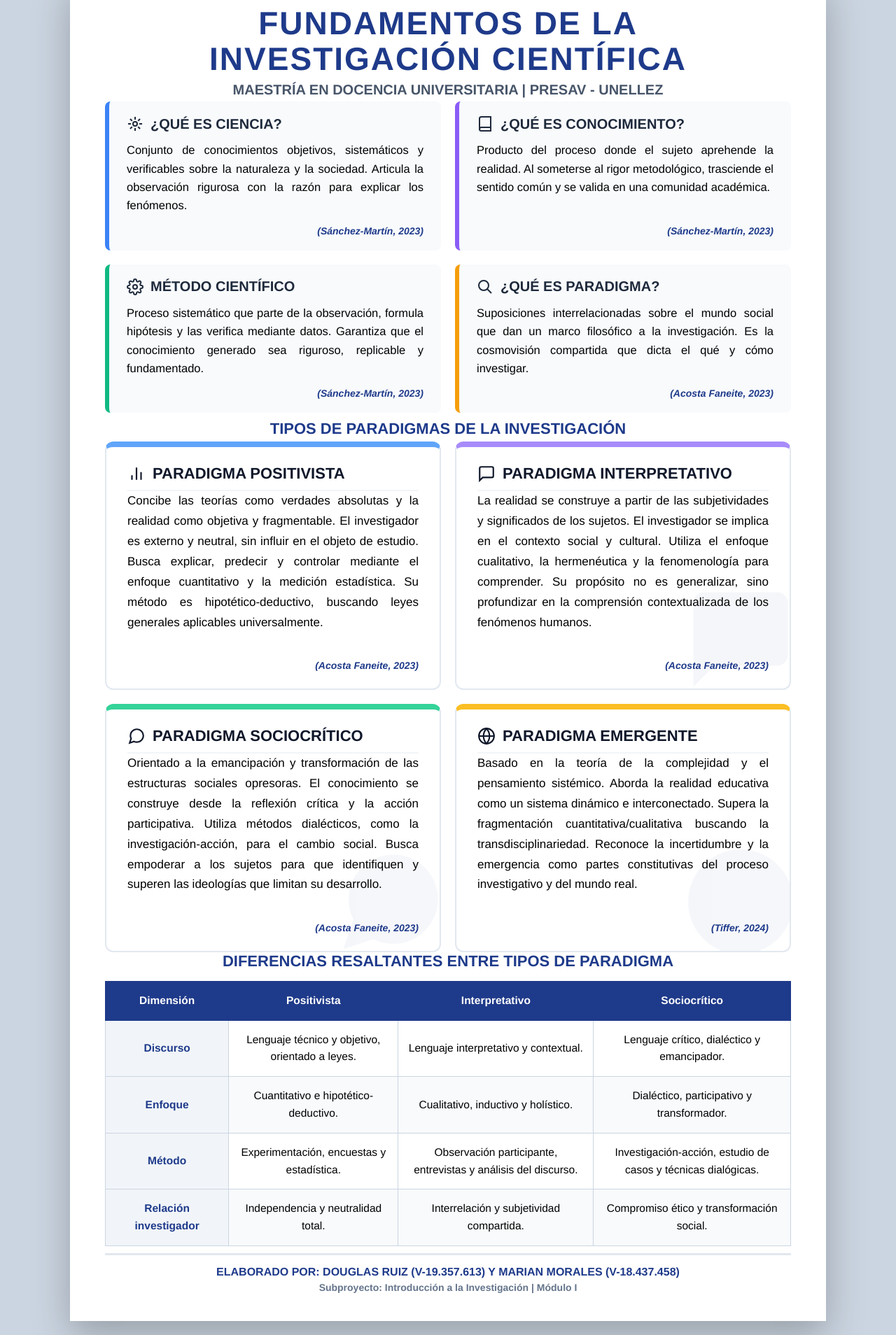
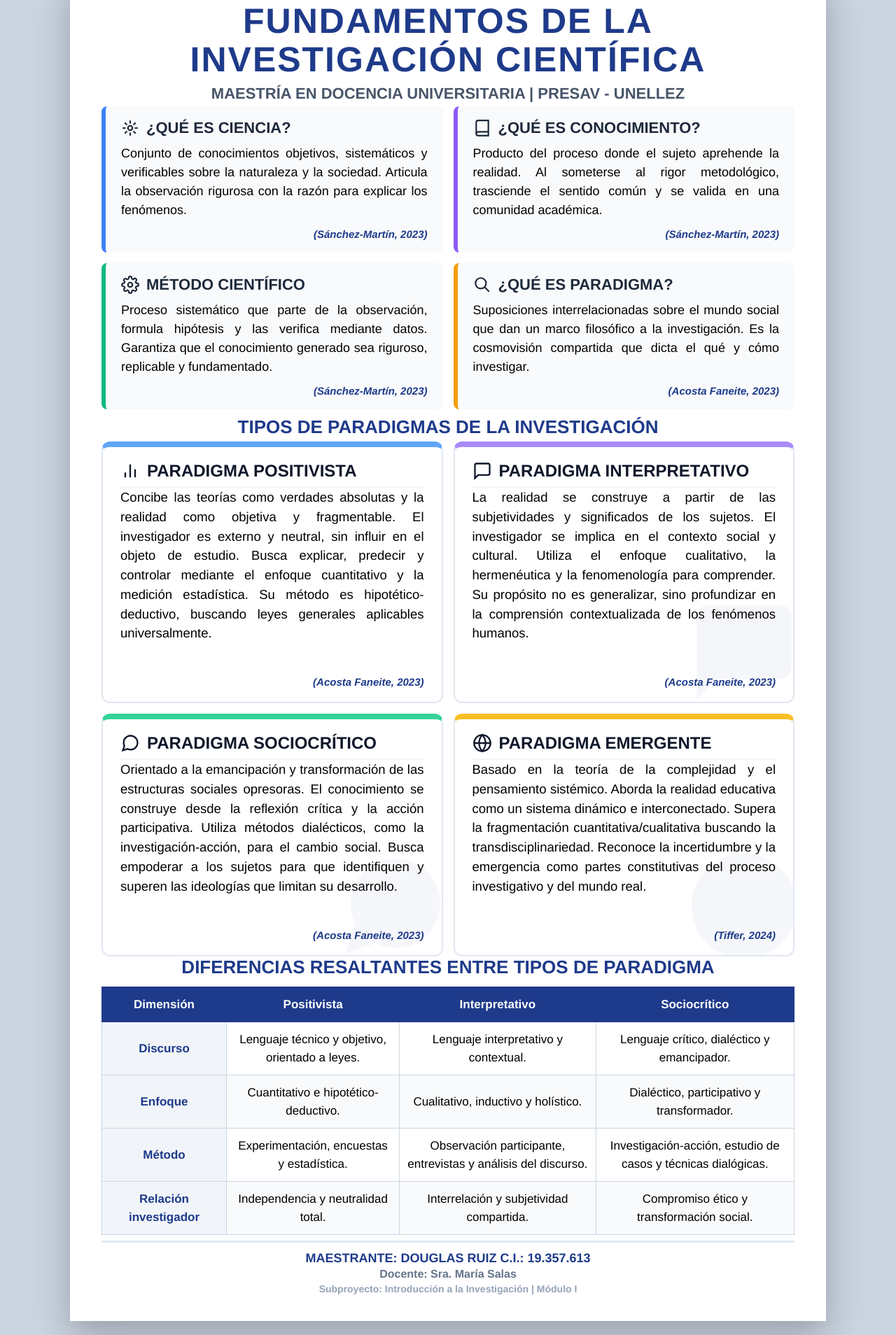
Before and after one commit to Dougs89/Maestria_en_Ciencias_de_la_Educacion-Mencion_Docencia_Universitaria, a plain HTML site: page index.html in a window 1280 px wide. Shown: the part 52-1960 px from the top of the page at 70% size. Drawn offline with Linux system fonts and the light colour scheme.

Commit message:
Enhance styles for readability and layout adjustments
Updated font sizes and padding for better readability. Adjusted layout for mobile and desktop versions.

```diff
--- a/index.html
+++ b/index.html
@@ -24,7 +24,8 @@
             width: 1080px;
             height: 1920px;
             background-color: #ffffff;
-            padding: 40px 50px;
+            /* Márgenes reducidos para dar espacio a la letra más grande */
+            padding: 35px 45px;
             display: flex;
             flex-direction: column;
             justify-content: space-between;
@@ -34,107 +35,107 @@
 
         /* Encabezado */
         .header { text-align: center; margin-bottom: 5px; }
-        .header h1 { font-size: 46px; color: #1e3a8a; font-weight: 900; letter-spacing: 2px; text-transform: uppercase; line-height: 1.1; }
-        .header h2 { font-size: 20px; color: #475569; font-weight: 600; text-transform: uppercase; margin-top: 8px; }
+        .header h1 { font-size: 50px; color: #1e3a8a; font-weight: 900; letter-spacing: 2px; text-transform: uppercase; line-height: 1.1; }
+        .header h2 { font-size: 22px; color: #475569; font-weight: 600; text-transform: uppercase; margin-top: 8px; }
 
         /* Subtítulos */
-        .section-title { font-size: 22px; font-weight: 800; color: #1e3a8a; text-transform: uppercase; text-align: center; margin-top: 10px; margin-bottom: 5px; }
+        .section-title { font-size: 26px; font-weight: 800; color: #1e3a8a; text-transform: uppercase; text-align: center; margin-top: 10px; margin-bottom: 5px; }
 
         /* Definiciones */
-        .definiciones-grid { display: grid; grid-template-columns: 1fr 1fr; gap: 20px; flex-shrink: 0; }
-        .card-def { background-color: #f8fafc; border-left: 6px solid #3b82f6; border-radius: 8px; padding: 20px 25px; display: flex; flex-direction: column; justify-content: space-between; }
+        .definiciones-grid { display: grid; grid-template-columns: 1fr 1fr; gap: 15px; flex-shrink: 0; }
+        .card-def { background-color: #f8fafc; border-left: 6px solid #3b82f6; border-radius: 8px; padding: 18px 22px; display: flex; flex-direction: column; justify-content: space-between; }
         .card-def:nth-child(2) { border-left-color: #8b5cf6; }
         .card-def:nth-child(3) { border-left-color: #10b981; }
         .card-def:nth-child(4) { border-left-color: #f59e0b; }
-        .card-def h3 { font-size: 20px; font-weight: 800; color: #1e293b; text-transform: uppercase; margin-bottom: 12px; display: flex; align-items: center; gap: 10px; }
-        .card-def h3 svg { width: 24px; height: 24px; stroke: #1e293b; stroke-width: 2; fill: none; }
-        .card-def p { font-size: 16.5px; color: #000000; line-height: 1.6; text-align: justify; margin-bottom: 15px; }
-        .card-def .cita { font-size: 14px; font-weight: bold; font-style: italic; color: #1e3a8a; text-align: right; margin-top: auto; }
+        .card-def h3 { font-size: 22px; font-weight: 800; color: #1e293b; text-transform: uppercase; margin-bottom: 10px; display: flex; align-items: center; gap: 10px; }
+        .card-def h3 svg { width: 26px; height: 26px; stroke: #1e293b; stroke-width: 2; fill: none; }
+        /* Letra aumentada */
+        .card-def p { font-size: 18px; color: #000000; line-height: 1.5; text-align: justify; margin-bottom: 12px; }
+        .card-def .cita { font-size: 15px; font-weight: bold; font-style: italic; color: #1e3a8a; text-align: right; margin-top: auto; }
 
         /* Paradigmas */
-        .paradigmas-grid { display: grid; grid-template-columns: 1fr 1fr; gap: 20px; flex-grow: 1; }
-        .card-para { background-color: #ffffff; border: 2px solid #e2e8f0; border-radius: 12px; padding: 25px 30px; display: flex; flex-direction: column; justify-content: space-between; position: relative; overflow: hidden; }
+        .paradigmas-grid { display: grid; grid-template-columns: 1fr 1fr; gap: 15px; flex-grow: 1; }
+        .card-para { background-color: #ffffff; border: 2px solid #e2e8f0; border-radius: 12px; padding: 20px 25px; display: flex; flex-direction: column; justify-content: space-between; position: relative; overflow: hidden; }
         .card-para:nth-child(1) { border-top: 8px solid #60a5fa; }
         .card-para:nth-child(2) { border-top: 8px solid #a78bfa; }
         .card-para:nth-child(3) { border-top: 8px solid #34d399; }
         .card-para:nth-child(4) { border-top: 8px solid #fbbf24; }
-        .card-para h3 { font-size: 22px; font-weight: 800; color: #0f172a; text-transform: uppercase; display: flex; align-items: center; gap: 10px; border-bottom: 2px solid #f1f5f9; padding-bottom: 10px; position: relative; z-index: 2; }
-        .card-para h3 svg { width: 26px; height: 26px; stroke: #0f172a; stroke-width: 2; fill: none; }
-        .card-para p { font-size: 17px; color: #000000; line-height: 1.7; text-align: justify; position: relative; z-index: 2; margin-bottom: 15px; }
-        .card-para .cita { font-size: 14px; font-weight: bold; font-style: italic; color: #1e3a8a; text-align: right; position: relative; z-index: 2; margin-top: auto; }
+        .card-para h3 { font-size: 24px; font-weight: 800; color: #0f172a; text-transform: uppercase; display: flex; align-items: center; gap: 10px; border-bottom: 2px solid #f1f5f9; padding-bottom: 8px; position: relative; z-index: 2; }
+        .card-para h3 svg { width: 28px; height: 28px; stroke: #0f172a; stroke-width: 2; fill: none; }
+        /* Letra aumentada */
+        .card-para p { font-size: 18.5px; color: #000000; line-height: 1.5; text-align: justify; position: relative; z-index: 2; margin-bottom: 12px; }
+        .card-para .cita { font-size: 15px; font-weight: bold; font-style: italic; color: #1e3a8a; text-align: right; position: relative; z-index: 2; margin-top: auto; }
         .watermark { position: absolute; right: -20px; bottom: -20px; width: 180px; height: 180px; opacity: 0.04; z-index: 1; fill: #1e3a8a; }
 
         /* Tabla */
         .diferencias-section { flex-shrink: 0; display: flex; flex-direction: column; }
-        .diferencias-section h3 { font-size: 22px; font-weight: 800; color: #1e3a8a; text-transform: uppercase; margin-bottom: 15px; text-align: center; }
-        table { width: 100%; border-collapse: collapse; font-size: 15.5px; line-height: 1.6; }
-        th { background-color: #1e3a8a; color: #ffffff; padding: 15px 12px; text-align: center; vertical-align: middle; font-weight: 700; border: 1px solid #1e3a8a; }
-        td { padding: 15px 12px; border: 1px solid #cbd5e1; color: #000000; text-align: center; vertical-align: middle; }
+        .diferencias-section h3 { font-size: 26px; font-weight: 800; color: #1e3a8a; text-transform: uppercase; margin-bottom: 12px; text-align: center; }
+        /* Letra de la tabla aumentada */
+        table { width: 100%; border-collapse: collapse; font-size: 17px; line-height: 1.5; }
+        th { background-color: #1e3a8a; color: #ffffff; padding: 12px 10px; text-align: center; vertical-align: middle; font-weight: 700; border: 1px solid #1e3a8a; }
+        td { padding: 12px 10px; border: 1px solid #cbd5e1; color: #000000; text-align: center; vertical-align: middle; }
         tr:nth-child(even) { background-color: #f8fafc; }
         .dim { font-weight: 700; color: #1e3a8a; background-color: #f1f5f9; width: 18%; }
 
         /* Footer */
-        .footer { text-align: center; border-top: 3px solid #e2e8f0; padding-top: 15px; margin-top: 10px; }
-        .footer p { font-size: 16px; color: #1e3a8a; font-weight: 800; margin-bottom: 5px; text-transform: uppercase; }
-        .footer .sub { font-size: 14px; color: #64748b; font-weight: 600; text-transform: none; margin-bottom: 0; }
+        .footer { text-align: center; border-top: 3px solid #e2e8f0; padding-top: 12px; margin-top: 8px; }
+        .footer p { font-size: 18px; color: #1e3a8a; font-weight: 800; margin-bottom: 3px; text-transform: uppercase; }
+        .footer .sub { font-size: 16px; color: #64748b; font-weight: 600; text-transform: none; margin-bottom: 0; }
+        .footer .sub-project { font-size: 14px; color: #94a3b8; font-weight: 600; text-transform: none; margin-top: 4px; }
 
         /* Enlaces */
         a { color: inherit; text-decoration: none; }
 
 
         /* =========================================
-           VERSIÓN MÓVIL (Oculta por defecto)
+           VERSIÓN MÓVIL
            ========================================= */
         .mobile-layout {
-            display: none; /* Se activa en pantallas pequeñas */
+            display: none;
             padding: 20px;
             background-color: #ffffff;
             min-height: 100vh;
         }
 
-        .mobile-layout .header h1 { font-size: 32px; margin-bottom: 10px; }
-        .mobile-layout .header h2 { font-size: 16px; margin-bottom: 20px; }
+        .mobile-layout .header h1 { font-size: 34px; margin-bottom: 10px; }
+        .mobile-layout .header h2 { font-size: 18px; margin-bottom: 20px; }
 
         .mobile-layout .card-def,
         .mobile-layout .card-para {
             margin-bottom: 15px;
             padding: 20px;
-            height: auto; /* Altura automática en móvil */
+            height: auto;
         }
 
         .mobile-layout .definiciones-grid,
         .mobile-layout .paradigmas-grid {
             display: flex;
-            flex-direction: column; /* Una sola columna */
+            flex-direction: column;
         }
 
         .mobile-layout .card-def h3,
-        .mobile-layout .card-para h3 { font-size: 18px; }
+        .mobile-layout .card-para h3 { font-size: 20px; }
 
         .mobile-layout .card-def p,
-        .mobile-layout .card-para p { font-size: 15px; line-height: 1.5; }
+        .mobile-layout .card-para p { font-size: 17px; line-height: 1.5; }
 
-        /* Tabla responsive en móvil (scroll horizontal si es necesario) */
         .mobile-layout .table-wrapper {
             width: 100%;
             overflow-x: auto;
             margin-bottom: 20px;
         }
-        .mobile-layout table { min-width: 600px; font-size: 13px; }
+        .mobile-layout table { min-width: 600px; font-size: 15px; }
         .mobile-layout th, .mobile-layout td { padding: 10px; }
 
 
         /* =========================================
            MEDIA QUERIES
            ========================================= */
-
-        /* Mostrar versión móvil en pantallas menores a 1100px */
         @media screen and (max-width: 1100px) {
             .desktop-layout { display: none; }
             .mobile-layout { display: block; }
         }
 
-        /* Reglas de Impresión (Siempre toma la versión Desktop) */
         @media print {
             @page { size: portrait; margin: 0; }
             body { background-color: #ffffff; }
@@ -154,7 +155,7 @@
 <body>
 
     <!-- =========================================
-         VERSIÓN ESCRITORIO (1080x1920)
+         VERSIÓN ESCRITORIO
          ========================================= -->
     <div class="desktop-layout">
         <div class="canvas">
@@ -256,19 +257,20 @@
             </div>
 
             <div class="footer">
-                <p>Elaborado por: Douglas Ruiz (V-19.357.613) y Marian Morales (V-18.437.458)</p>
-                <p class="sub">Subproyecto: Introducción a la Investigación | Módulo I</p>
+                <p>Maestrante: Douglas Ruiz C.I.: 19.357.613</p>
+                <p class="sub">Docente: Sra. María Salas</p>
+                <p class="sub-project">Subproyecto: Introducción a la Investigación | Módulo I</p>
             </div>
         </div>
     </div>
 
     <!-- =========================================
-         VERSIÓN MÓVIL (Se activa con CSS)
+         VERSIÓN MÓVIL
          ========================================= -->
     <div class="mobile-layout">
         <div class="header">
-            <h1>Fundamentos<br>de la Investigación<br>Científica</h1>
-            <h2>Maestría en Docencia Universitaria<br>PRESAV - UNELLEZ</h2>
+            <h1>Fundamentos de la<br>Investigación Científica</h1>
+            <h2>Maestría en Docencia Universitaria | PRESAV - UNELLEZ</h2>
         </div>
 
         <div class="definiciones-grid">
@@ -362,8 +364,9 @@
         </div>
 
         <div class="footer">
-            <p>Elaborado por: <br>Douglas Ruiz (V-19.357.613)<br>Marian Morales (V-18.437.458)</p>
-            <p class="sub">Subproyecto: Introducción a la Investigación | Módulo I</p>
+            <p>Maestrante: Douglas Ruiz C.I.: 19.357.613</p>
+            <p class="sub">Docente: Sra. María Salas</p>
+            <p class="sub-project">Subproyecto: Introducción a la Investigación | Módulo I</p>
         </div>
     </div>
 
```
